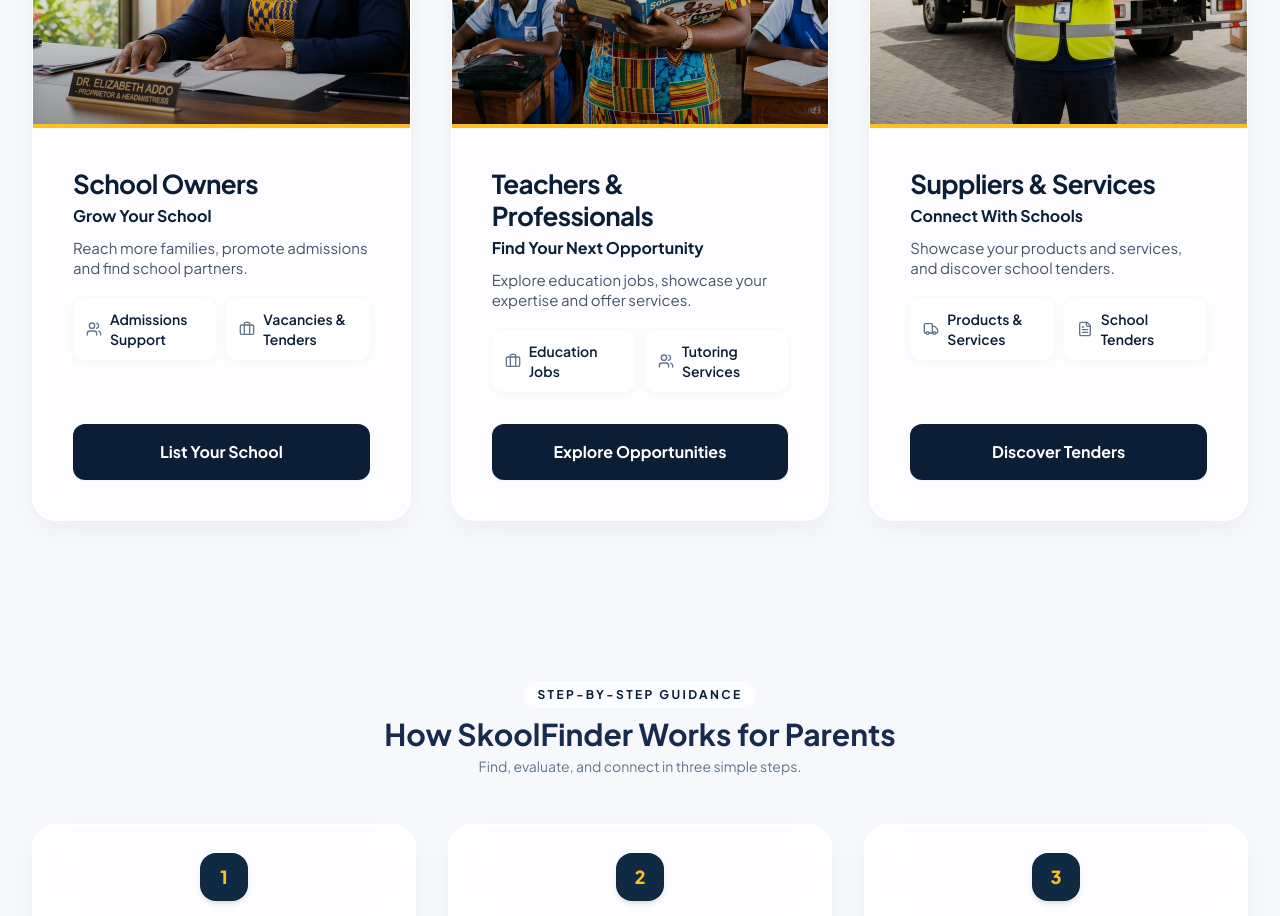
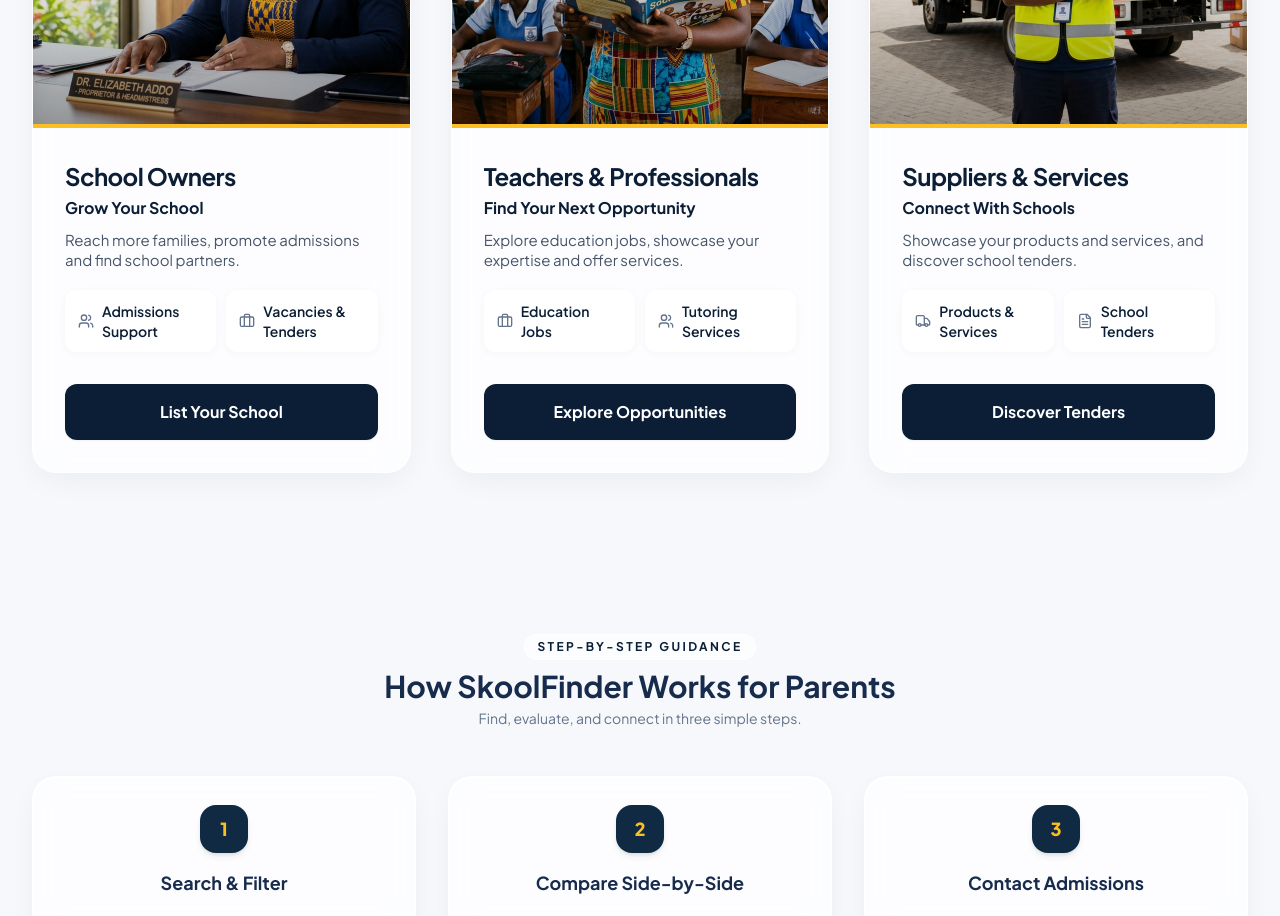
Before and after one commit to Charles-Duodu/SkoolFinder-Gh, a Next.js app: page / in a window 1280 px wide. Shown: the part 2540-3456 px from the top of the page. Built offline with nearby package versions, Linux system fonts and the light colour scheme; no server answers; the database is empty.

Commit message:
style(homepage): keep ecosystem card titles on a single line with whitespace-nowrap

```diff
--- a/src/features/discovery/HomePage.tsx
+++ b/src/features/discovery/HomePage.tsx
@@ -440,9 +440,9 @@ export const HomePage: React.FC = () => {
               <div className="absolute bottom-0 inset-x-0 h-1 bg-amber-400" />
             </div>
 
-            <div className="p-6 sm:p-7 md:p-8 lg:p-9 xl:p-10 flex flex-col justify-between flex-1 space-y-6">
+            <div className="p-6 sm:p-7 md:p-6 lg:p-7 xl:p-8 flex flex-col justify-between flex-1 space-y-6">
               <div>
-                <h3 className="text-xl sm:text-2xl lg:text-[26px] font-bold text-[#0B1E36] tracking-tight leading-snug">
+                <h3 className="text-xl sm:text-2xl md:text-lg lg:text-xl xl:text-2xl font-bold text-[#0B1E36] tracking-tight leading-snug whitespace-nowrap">
                   School Owners
                 </h3>
                 <h4 className="text-xs sm:text-sm lg:text-base font-bold text-[#0B1E36] mt-1 mb-2.5">
@@ -487,9 +487,9 @@ export const HomePage: React.FC = () => {
               <div className="absolute bottom-0 inset-x-0 h-1 bg-amber-400" />
             </div>
 
-            <div className="p-6 sm:p-7 md:p-8 lg:p-9 xl:p-10 flex flex-col justify-between flex-1 space-y-6">
+            <div className="p-6 sm:p-7 md:p-6 lg:p-7 xl:p-8 flex flex-col justify-between flex-1 space-y-6">
               <div>
-                <h3 className="text-xl sm:text-2xl lg:text-[26px] font-bold text-[#0B1E36] tracking-tight leading-snug">
+                <h3 className="text-xl sm:text-2xl md:text-lg lg:text-xl xl:text-2xl font-bold text-[#0B1E36] tracking-tight leading-snug whitespace-nowrap">
                   Teachers & Professionals
                 </h3>
                 <h4 className="text-xs sm:text-sm lg:text-base font-bold text-[#0B1E36] mt-1 mb-2.5">
@@ -534,9 +534,9 @@ export const HomePage: React.FC = () => {
               <div className="absolute bottom-0 inset-x-0 h-1 bg-amber-400" />
             </div>
 
-            <div className="p-6 sm:p-7 md:p-8 lg:p-9 xl:p-10 flex flex-col justify-between flex-1 space-y-6">
+            <div className="p-6 sm:p-7 md:p-6 lg:p-7 xl:p-8 flex flex-col justify-between flex-1 space-y-6">
               <div>
-                <h3 className="text-xl sm:text-2xl lg:text-[26px] font-bold text-[#0B1E36] tracking-tight leading-snug">
+                <h3 className="text-xl sm:text-2xl md:text-lg lg:text-xl xl:text-2xl font-bold text-[#0B1E36] tracking-tight leading-snug whitespace-nowrap">
                   Suppliers & Services
                 </h3>
                 <h4 className="text-xs sm:text-sm lg:text-base font-bold text-[#0B1E36] mt-1 mb-2.5">
```
